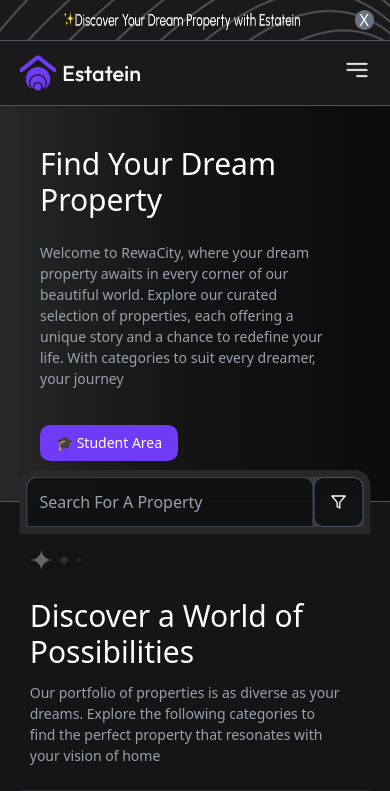
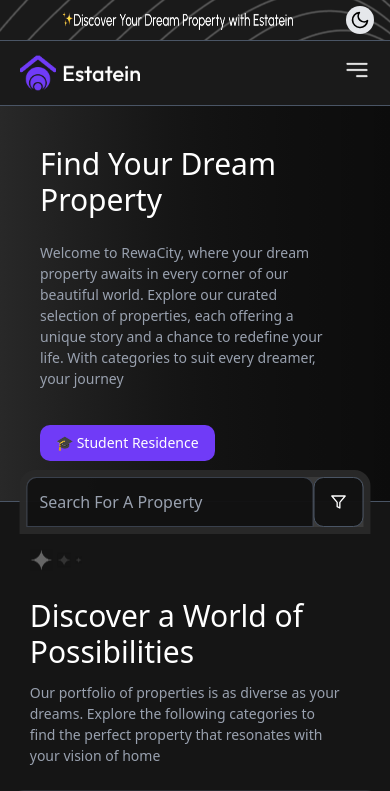
Before and after one commit to Jerry3048/Estatein, a React (Vite) app: page /properties in a window 390 px wide. Shown: the top 791 px of the page. Built offline with nearby package versions, Linux system fonts and the light colour scheme.

Commit message:
feat: Implement dark mode toggle and update UI components for theme support

```diff
--- a/src/Components/Footer.tsx
+++ b/src/Components/Footer.tsx
@@ -48,9 +48,6 @@ function Footer() {
                 <div className="p-4">
                   <h3 className="text-gray-400 font-semibold mb-5"><Link to="/">Home</Link></h3>
                   <ul className="space-y-5 text-sm">
-                    <li>
-                        <Link to="/#hero" className="hover:text-white cursor-pointer">Hero Section</Link>
-                    </li>
                     <li>
                       <Link to="/#features" className="hover:text-white cursor-pointer">Features</Link>
                     </li>
--- a/src/Components/Navbar.tsx
+++ b/src/Components/Navbar.tsx
@@ -3,9 +3,13 @@ import text from "/logo/Text.png";
 import logo from "/logo/Logo.png";
 import Hanburger from "/logo/Icon.png";
 import { useState } from "react";
+import { useThemeStore } from "../Store/useThemeStore.ts";
+import { FiSun, FiMoon } from "react-icons/fi";
+
 
 const Navbar = () => {
   const [isOpen, setIsOpen] = useState(false);
+  const { theme, toggleTheme } = useThemeStore();
 
   const navItems = [
     { name: "Home", path: "/" },
@@ -26,14 +30,26 @@ const Navbar = () => {
       >
         <div className="flex justify-center lg:ml-[40%] sm:ml-[20%] items-center">
           <img src={text} alt="Logo" className="h-5 mr-2 w-[70%]" />
-          <NavLink to="#" className="underline text-sm hidden sm:block">
+          <NavLink to="/Service" className="underline text-sm hidden sm:block">
             Learn More
           </NavLink>
         </div>
 
-        <button className="bg-gray-500 w-5 h-5 rounded-full flex justify-center items-center">
-          X
-        </button>
+        <button
+          onClick={toggleTheme}
+          className="flex items-center gap-2 px-1 py-1 rounded-full bg-gray-200 dark:bg-gray-700 text-black dark:text-white transition-all duration-300"
+        >
+          {theme === "dark" ? (
+            <>
+              <FiSun size={20} />
+            </>
+          ) : (
+            <>
+              <FiMoon size={20} />
+            </>
+          )}
+      </button>
+
       </div>
       <hr className="h-px bg-gray-600 border-0 w-full" />
 
--- a/src/Pages/Contact.tsx
+++ b/src/Pages/Contact.tsx
@@ -17,7 +17,7 @@ function Contact() {
     },
     {
       img: "/logo/servicecontainer/Icon Container (15).png",
-      text: "Main Headquarters",
+      text: "Location",
     },
     {
       img: "/logo/servicecontainer/Icon Container (14).png",
--- a/src/Pages/Home.tsx
+++ b/src/Pages/Home.tsx
@@ -7,10 +7,22 @@ import FAQSection from "../Components/FAQSection";
 import Footer from "../Components/Footer";
 import { Link } from "react-router";
 import useScrollToHash from "../hooks/useLocation";
+import { useEffect } from "react";
+import { useThemeStore } from "../Store/useThemeStore.ts";
 
 
 
 function Home() {
+   const theme = useThemeStore((state) => state.theme);
+
+    useEffect(() => {
+      if (theme === "dark") {
+        document.documentElement.classList.add("dark");
+      } else {
+        document.documentElement.classList.remove("dark");
+      }
+    }, [theme]);
+
   useScrollToHash();
 
 
--- a/src/Pages/Properties.tsx
+++ b/src/Pages/Properties.tsx
@@ -37,7 +37,6 @@ function PropertySearchSection() {
   const [preferedLocation, setPreferedLocation] = useState("");
   const [preferedType, setPreferedType] = useState("");
   const [preferedNoOfRooms, setPreferedNoOfRooms] = useState("");
-  const [preferedNoOfBathRooms, setPreferedNoOfBathRooms] = useState("");
   const [Budget, setBudget] = useState("");
 
   // NEW: Price range controlled through dropdown
@@ -153,7 +152,7 @@ function PropertySearchSection() {
             to="/Studentarea"
             className="inline-block mt-3 bg-[#703BF7] hover:bg-[#5c2fe0] transition text-white px-4 py-2 rounded-lg text-sm font-medium"
           >
-            🎓 Student Area
+            🎓 Student Residence
           </NavLink>
         </div>
         <div className="absolute -bottom-8 left-1/2 transform -translate-x-1/2 w-[90%] md:w-[80%]">
@@ -401,22 +400,12 @@ function PropertySearchSection() {
           </div>
 
           <form className="grid grid-cols-1 sm:grid-cols-2 lg:grid-cols-4 gap-6 border border-gray-700/40 rounded-3xl p-6 md:p-10">
-            {/* First Name */}
+            {/* Name */}
             <div>
-              <label className="text-gray-300 text-sm">First Name</label>
+              <label className="text-gray-300 text-sm">Name</label>
               <input
                 type="text"
-                placeholder="Enter First Name"
-                className="w-full mt-1 p-3 rounded-lg bg-black/70 text-white border border-gray-600/70 focus:outline-none"
-              />
-            </div>
-
-            {/* Last Name */}
-            <div>
-              <label className="text-gray-300 text-sm">Last Name</label>
-              <input
-                type="text"
-                placeholder="Enter Last Name"
+                placeholder="Enter Full Name"
                 className="w-full mt-1 p-3 rounded-lg bg-black/70 text-white border border-gray-600/70 focus:outline-none"
               />
             </div>
@@ -476,25 +465,6 @@ function PropertySearchSection() {
                 {uniqueTypes.map((t, idx) => (
                   <option key={idx} value={t}>
                     {t}
-                  </option>
-                ))}
-              </select>
-            </div>
-
-            {/* Bathrooms */}
-            <div>
-              <label className="text-gray-300 text-sm">No. of Bathrooms</label>
-              <select
-                className="p-3 rounded-lg bg-black/70 text-gray-400 focus:outline-none border w-full border-gray-600/70"
-                value={preferedNoOfBathRooms}
-                onChange={(e) => setPreferedNoOfBathRooms(e.target.value)}
-              >
-                <option value="" disabled hidden>
-                  Number of Bathrooms
-                </option>
-                {uniqueBedrooms.map((b, idx) => (
-                  <option key={idx} value={b}>
-                    {b}
                   </option>
                 ))}
               </select>
--- a/src/Pages/PropertyDetails.tsx
+++ b/src/Pages/PropertyDetails.tsx
@@ -4,7 +4,6 @@ import { FiMapPin, FiChevronLeft, FiChevronRight } from "react-icons/fi";
 import { usePropertyStore } from "../Store/usePropertyStore";
 import { useState, useEffect } from "react";
 import { FaBed, FaBath, FaHome, FaBolt  } from "react-icons/fa";
-import FAQSection from "../Components/FAQSection";
 import Footer from "../Components/Footer";
 
 const slugify = (text: string) =>
@@ -88,7 +87,7 @@ const finalPrice = property?.price ? property.price * getProfitMultiplier(proper
 
             {/* Price */}
             <div className="flex md:flex-col items-center md:items-start">
-              <p className="text-xs text-gray-400">Price</p>
+              <p className="text-xs text-gray-400 hidden md:flex">Price</p>
               <p className="text-2xl font-semibold">₦{finalPrice}</p>
             </div>
           </div>
@@ -321,7 +320,6 @@ const finalPrice = property?.price ? property.price * getProfitMultiplier(proper
           </form>
         </div>
       </section>
-      <FAQSection/>
       <div className="pt-5"><Footer/></div>
     </div>
   );
--- a/src/Pages/Studentarea.tsx
+++ b/src/Pages/Studentarea.tsx
@@ -165,7 +165,7 @@ function Studentarea() {
             to="/Properties"
             className="inline-block mt-3 bg-[#703BF7] hover:bg-[#5c2fe0] transition text-white px-4 py-2 rounded-lg text-sm font-medium"
           >
-            General Area
+            General Residence
           </NavLink>
         </div>
         <div className="absolute -bottom-8 left-1/2 transform -translate-x-1/2 w-[90%] md:w-[80%]">
--- /dev/null
+++ b/src/Store/useThemeStore.ts
@@ -0,0 +1,25 @@
+import { create } from "zustand";
+
+type Theme = "light" | "dark";
+
+interface ThemeState {
+  theme: Theme;
+  toggleTheme: () => void;
+  setTheme: (theme: Theme) => void;
+}
+
+export const useThemeStore = create<ThemeState>((set) => ({
+  theme: (localStorage.getItem("theme") as Theme) || "light",
+
+  toggleTheme: () =>
+    set((state) => {
+      const newTheme = state.theme === "light" ? "dark" : "light";
+      localStorage.setItem("theme", newTheme);
+      return { theme: newTheme };
+    }),
+
+  setTheme: (theme) => {
+    localStorage.setItem("theme", theme);
+    set({ theme });
+  },
+}));
--- /dev/null
+++ b/tailwind.config.ts
@@ -0,0 +1,10 @@
+import type { Config } from "tailwindcss";
+
+export default {
+  darkMode: "class",
+  content: ["./index.html", "./src/**/*.{js,ts,jsx,tsx}"],
+  theme: {
+    extend: {},
+  },
+  plugins: [],
+} satisfies Config;
```
